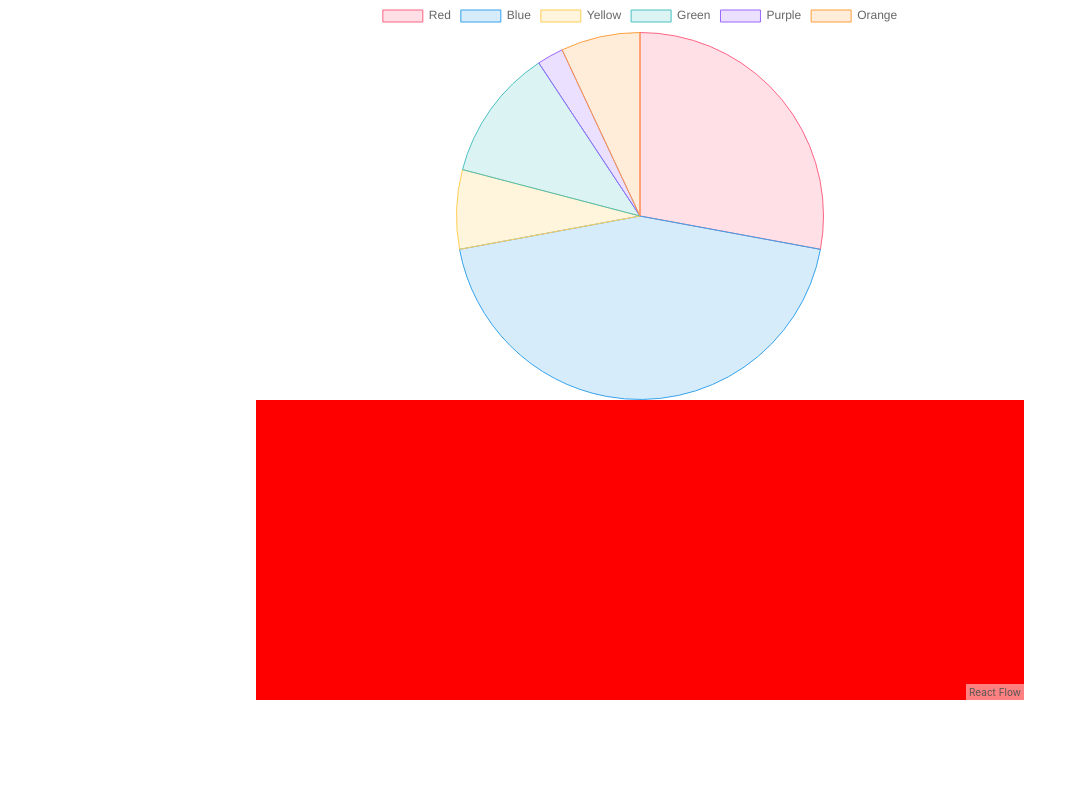
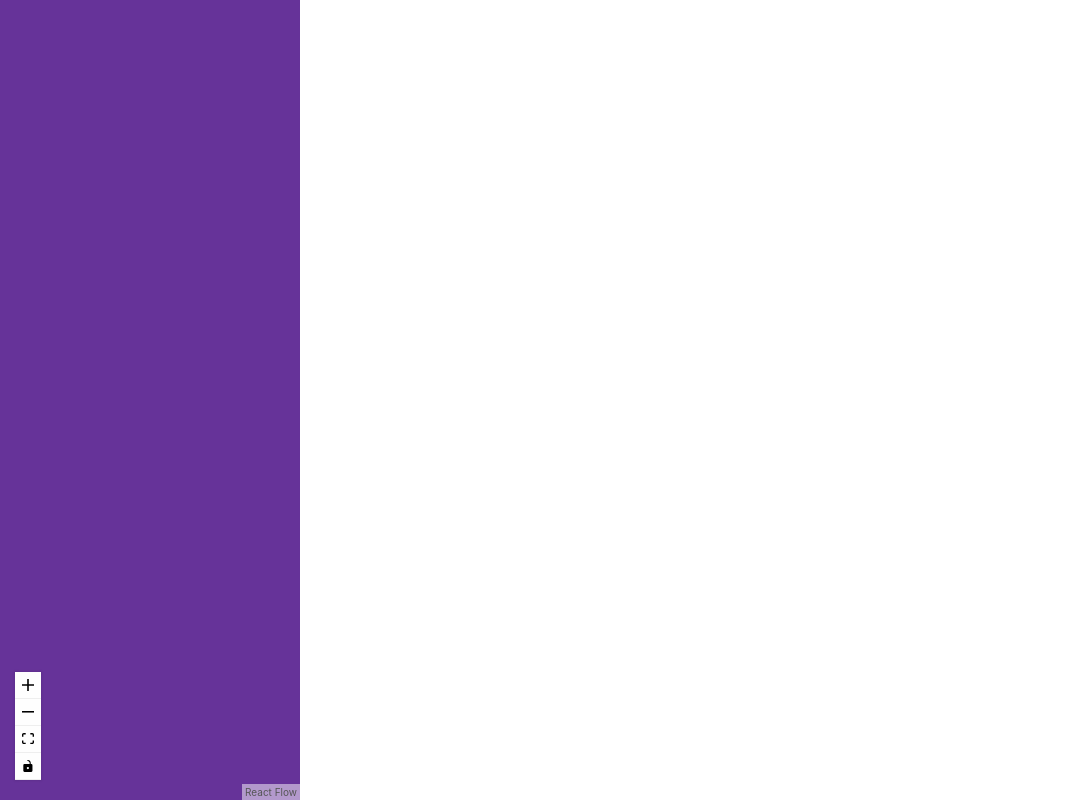
Before and after one commit to Bharath2511/chart-js-react, a React (Create React App) app: page / in a window 1280 px wide. Shown: the whole page, without its empty margins (0-1072 px from the left). Built offline with nearby package versions, Linux system fonts and the light colour scheme.

Commit message:
updated flow charts

```diff
--- a/src/components/BarChart.js
+++ b/src/components/BarChart.js
@@ -1,13 +1,13 @@
 import React from 'react'
 import './index.css'
 
-import {Bar,Pie,Doughnut,PolarArea,Radar} from 'react-chartjs-2'
+import {Bar,Radar,Doughnut,PolarArea} from 'react-chartjs-2'
 
 
 const BarChart = () => {
     return (
         <div class="bar-chart">
-        <Pie
+        <Bar
             data={{
                 labels: ['Red', 'Blue', 'Yellow', 'Green', 'Purple', 'Orange'],
                 datasets: [
@@ -50,11 +50,11 @@
                     //     max: 50,
                     //   },
 
-                    yAxes: [
-                        {ticks: {
-                            beginAtZero: false
-                        }}
-                    ],
+                    // yAxes: [
+                    //     {ticks: {
+                    //         beginAtZero: false
+                    //     }}
+                    // ],
                 }
             }}
         />
--- a/src/components/OverviewFlow.js
+++ b/src/components/OverviewFlow.js
@@ -1,5 +1,5 @@
 import React from 'react';
-import ReactFlow from 'react-flow-renderer';
+import ReactFlow,{Controls} from 'react-flow-renderer';
 
 import './flowindex.css';
 
@@ -15,31 +15,122 @@
 const elements = [
   {
     id: '1',
-    type: 'input', // input node
-    data: { label: 'Input Node' },
-    position: { x: 50, y: 25 },
+    type: 'input',
+    data: {
+      label: (
+        <>
+          Welcome to <strong>React Flow!</strong>
+        </>
+      ),
+    },
+    position: { x: 250, y: 0 },
   },
-  // default node
   {
     id: '2',
-    // you can also pass a React component as a label
-    data: { label: <div>Default Node</div> },
-    position: { x: 20, y: 125 },
+    data: {
+      label: (
+        <>
+          This is a <strong>default node</strong>
+        </>
+      ),
+    },
+    position: { x: 100, y: 100 },
   },
   {
     id: '3',
-    type: 'output', // output node
-    data: { label: 'Output Node' },
-    position: { x: 50, y: 250 },
+    data: {
+      label: (
+        <>
+          This one has a <strong>custom style</strong>
+        </>
+      ),
+    },
+    position: { x: 400, y: 100 },
+    style: {
+      background: '#D6D5E6',
+      color: '#333',
+      border: '1px solid #222138',
+      width: 180,
+    },
   },
-  // animated edge
-  { id: 'e1-2', source: '1', target: '2' },
-  { id: 'e2-3', source: '2', target: '3' },
+  {
+    id: '4',
+    position: { x: 250, y: 200 },
+    data: {
+      label: 'Another default node',
+    },
+  },
+  {
+    id: '5',
+    data: {
+      label: 'Node id: 5',
+    },
+    position: { x: 250, y: 325 },
+  },
+  {
+    id: '6',
+    type: 'output',
+    data: {
+      label: (
+        <>
+          An <strong>output node</strong>
+        </>
+      ),
+    },
+    position: { x: 100, y: 480 },
+  },
+  {
+    id: '7',
+    type: 'output',
+    data: { label: 'Another output node' },
+    position: { x: 400, y: 450 },
+  },
+  { id: 'e1-2', source: '1', target: '2', label: 'this is an edge label' },
+  { id: 'e1-3', source: '1', target: '3' },
+  {
+    id: 'e3-4',
+    source: '3',
+    target: '4',
+    animated: true,
+    label: 'animated edge',
+  },
+  {
+    id: 'e4-5',
+    source: '4',
+    target: '5',
+    arrowHeadType: 'arrowclosed',
+    label: 'edge with arrow head',
+  },
+  {
+    id: 'e5-6',
+    source: '5',
+    target: '6',
+    type: 'smoothstep',
+    label: 'smooth step edge',
+  },
+  {
+    id: 'e5-7',
+    source: '5',
+    target: '7',
+    type: 'step',
+    style: { stroke: '#f6ab6c' },
+    label: 'a step edge',
+    animated: true,
+    labelStyle: { fill: '#f6ab6c', fontWeight: 700 },
+  },
 ];
+
+const onLoad = (reactFlowInstance) => {
+  console.log('flow loaded:', reactFlowInstance);
+  reactFlowInstance.fitView();
+};
+
 
 const OverviewFlow = () => {
 return (<div className="flow-chart">
-    <ReactFlow elements={elements} />
+    <ReactFlow elements={elements}  onLoad={onLoad} snapToGrid={true} snapGrid={[15, 15]} >
+    <Controls />
+    </ReactFlow>
 </div>)
 
 }
--- a/src/components/flowindex.css
+++ b/src/components/flowindex.css
@@ -1,8 +1,7 @@
 .flow-chart {
-    background: red;
-    width: 100%;
-    height: 300px;
-    margin: auto;
+    height: 100vh;
+    width: 300px !important;
+    background: rebeccapurple;
 }
 
 @media screen and (min-width:768px) {
--- a/src/components/index.css
+++ b/src/components/index.css
@@ -1,7 +1,9 @@
 .bar-chart {
     width: 50%;
     margin:auto;
-    /* height: 50%; */
+    height: 200px;
+    background: green;
+    display: none;
 }
 
 @media screen and (max-width:767px) {
```
Also changed, not shown: src/components/initial-elements.js (renamed from src/components/InitialElements.js).
